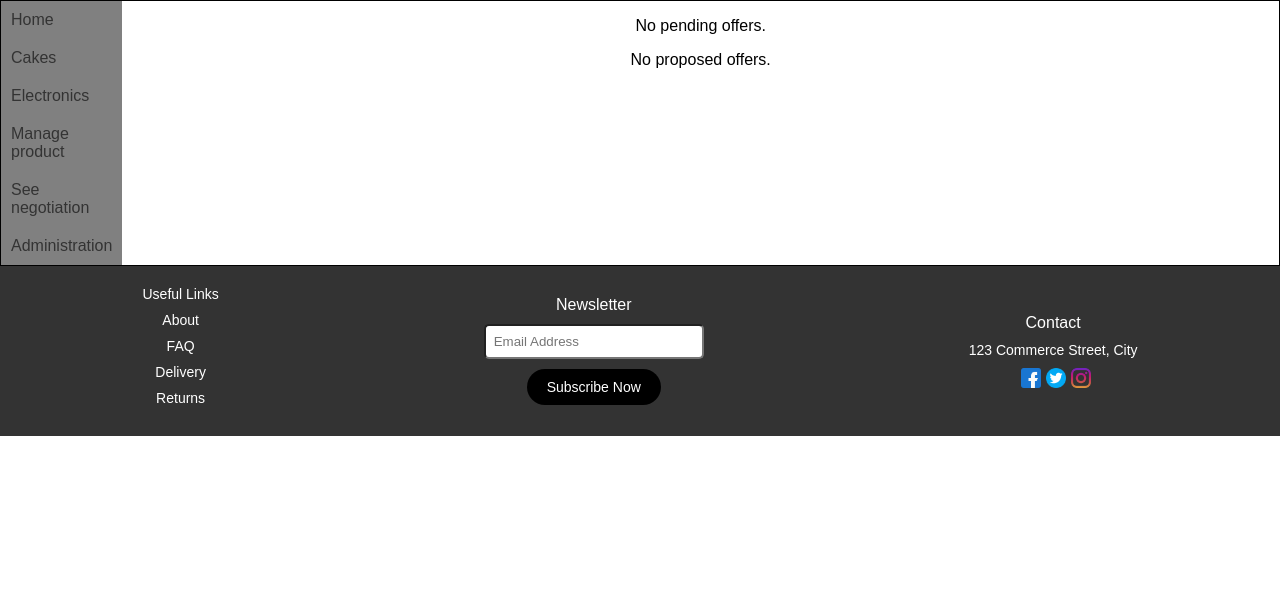
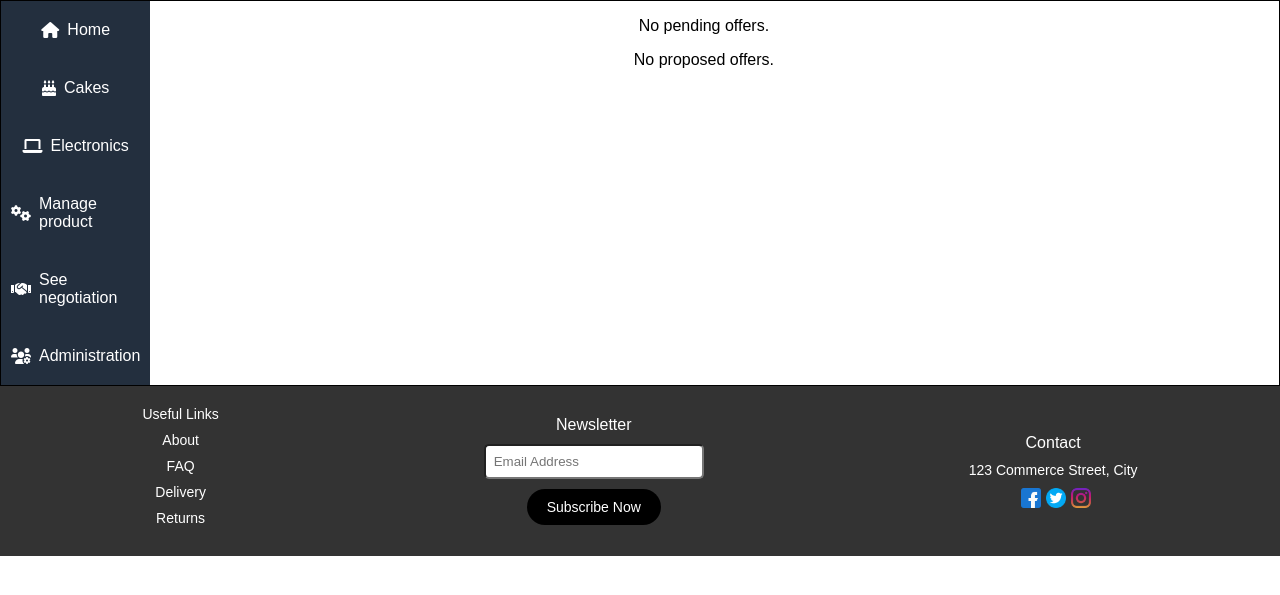
Before and after one commit to JulienFX/YourMarket, a PHP site: page /negotiation.php in a window 1280 px wide. Shown: the part 100-695 px from the top of the page. Run offline with PHP 8.4, Linux system fonts and the light colour scheme; a user stored in the database is signed in; data comes from the database, SQL or seed files in the repository.

Commit message:
update stylesheet

```diff
--- a/Constant/navbar.php
+++ b/Constant/navbar.php
@@ -1,28 +1,99 @@
 <!DOCTYPE html>
 <html>
+<head>
+  <style>
+    /* GENERAL */
+    body {
+        margin: 0;
+        padding: 0;
+    }
+
+    /* NAVBAR */
+    nav {
+        width: 10%;
+        left: 0;
+        flex-grow: 1;
+    }
+
+    .navbar {
+        background-color: #232f3e; /* Amazon's header color */
+        height: 100%;
+        float: left;
+        display: flex;
+        flex-direction: column;
+        align-items: center;
+    }
+
+    .navbar ul {
+        list-style-type: none;
+        padding: 0;
+        margin: 0;
+        display: flex;
+        flex-direction: column;
+        align-items: center;
+    }
+
+    .navbar li {
+        margin: 10px 0;
+    }
+
+    .navbar a {
+        display: flex;
+        align-items: center;
+        padding: 10px;
+        text-decoration: none;
+        color: white;
+        transition: background-color 0.3s ease;
+    }
+
+    .navbar a:hover {
+        background-color: #f0c14b; /* Change link color on hover to Amazon's yellow color */
+    }
+
+    /* Add icon style */
+    .navbar i {
+        margin-right: 8px;
+    }
+
+    /* PAGE */
+    .page {
+        border: 1px solid black;
+        display: flex;
+    }
+
+    .content {
+        text-align: center;
+        width: 100%;
+    }
+  </style>
+  <!-- Add Font Awesome for icons -->
+  <link rel="stylesheet" href="https://cdnjs.cloudflare.com/ajax/libs/font-awesome/6.0.0-beta3/css/all.min.css">
+</head>
+<body>
   <div class="navbar">
     <ul>
-    <li><a href="index.php">Home</a></li>
-    <li><a href="desserts.php">Cakes</a></li>
-    <li><a href="electronics.php">Electronics</a></li>
+      <li><a href="index.php"><i class="fas fa-home"></i>Home</a></li>
+      <li><a href="desserts.php"><i class="fas fa-birthday-cake"></i>Cakes</a></li>
+      <li><a href="electronics.php"><i class="fas fa-laptop"></i>Electronics</a></li>
       <?php
       require_once('connexionDB.php');
-    if(isset($_SESSION["role"]) && $_SESSION['role'] <=1 ){ // <= 1 means admin ou seller
+      if(isset($_SESSION["role"]) && $_SESSION['role'] <= 1 ){ // <= 1 means admin or seller
         ?>
-      <li><a href="manageItems.php">Manage product</a></li>
+        <li><a href="manageItems.php"><i class="fas fa-cogs"></i>Manage product</a></li>
         <?php
       }
       if(isset($_SESSION['role'])){
         ?>
-      <li><a href="negotiation.php">See negotiation</a></li>
+        <li><a href="negotiation.php"><i class="fas fa-handshake"></i>See negotiation</a></li>
         <?php
       }
-    if(isset($_SESSION["role"]) && $_SESSION['role'] ==0 ){ // admin
+      if(isset($_SESSION["role"]) && $_SESSION['role'] == 0 ){ // admin
         ?>
-      <li><a href="administration.php">Administration</a></li>
+        <li><a href="administration.php"><i class="fas fa-users-cog"></i>Administration</a></li>
         <?php
       }
       ?>
     </ul>
   </div>
+</body>
 </html>
--- a/Constant/styles.css
+++ /dev/null
@@ -1,46 +0,0 @@
-/* GENERAL */
-body {
-    margin: 0;
-    padding: 0;
-}
-
-/* NAVBAR */
-
-nav{
-    width: 10%;
-    left: 0;
-    flex-grow: 1;
-}
-.navbar {
-    background-color: gray;
-    height: 100%;
-    float: left;
-}
-.navbar ul {
-    list-style-type: none;
-    padding: 0;
-    margin: 0;
-}
-
-.navbar a {
-    display: block;
-    padding: 10px;
-    text-decoration: none;
-    color: #333;
-}
-
-.navbar a:hover {
-    background-color: #ddd;
-}
-/* PAGE */
-
-.page{
-    border: 1px solid black;
-    display: flex;
-}
-
-.content{
-    text-align: center;
-    /* background-color: red; */
-    width: 100%;
-}
--- a/negotiation.php
+++ b/negotiation.php
@@ -1,4 +1,5 @@
-<?php session_start(); ?>
+<?php         ob_start();
+session_start(); ?>
 <!DOCTYPE html>
 <html>
 <head>
@@ -47,6 +48,7 @@
             $conn->query($decreaseItem);
 
             // Redirect back to the original page to display the updated information
+            ob_end_clean();
             header("Location: " . $_SERVER['PHP_SELF']);
             exit();
         }
```
Lines whose indentation alone changed are shown as unchanged.
